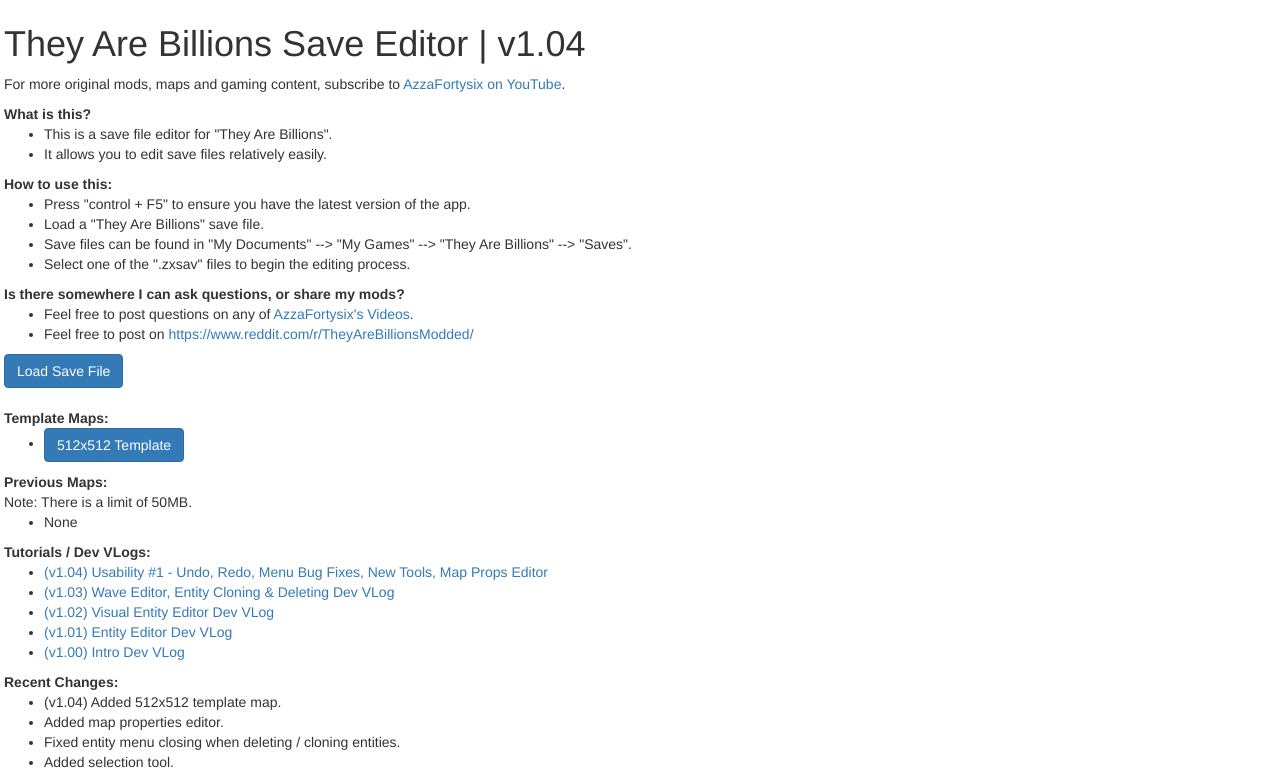
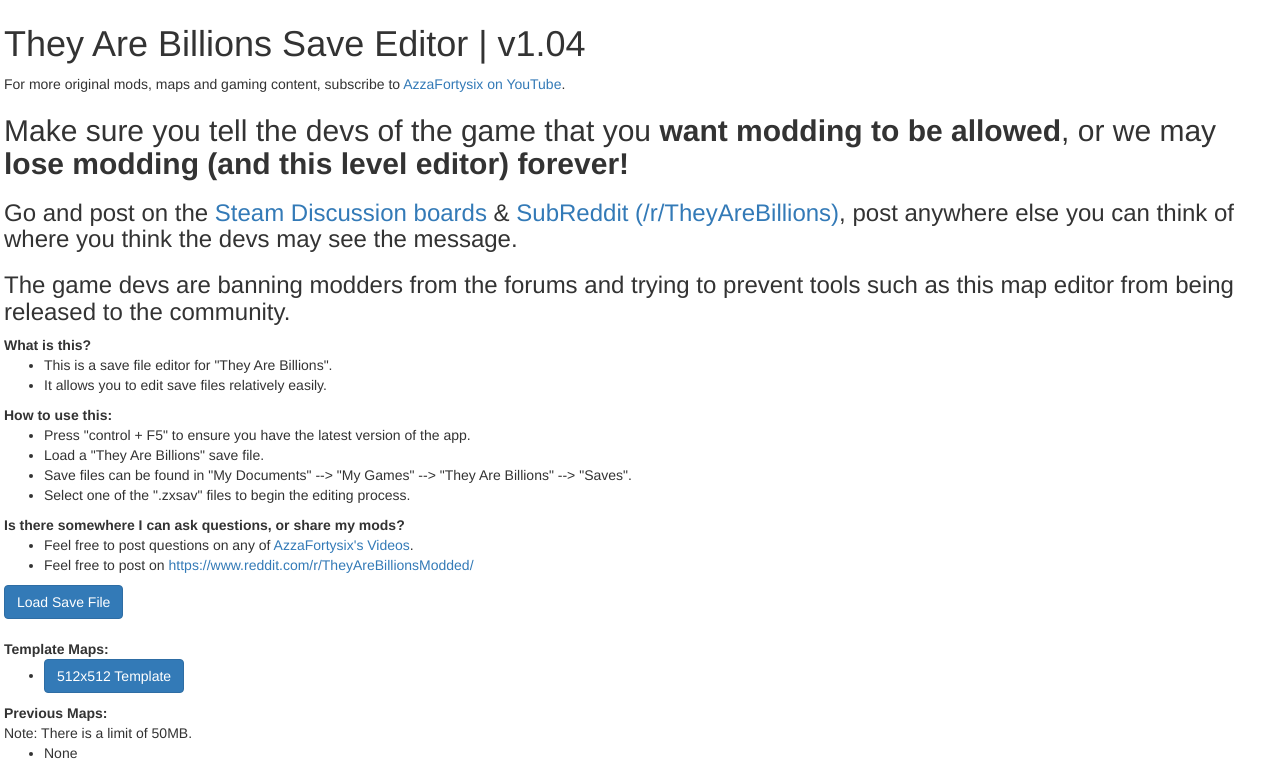
Before and after one commit to ash47/TheyAreBillionsModKit, a plain HTML site: page MapEditorHtml/index.html in a window 1280 px wide. Shown: the top 769 px of the page. Drawn offline with Linux system fonts and the light colour scheme.

Commit message:
added information about the bannings

```diff
--- a/MapEditorHtml/index.html
+++ b/MapEditorHtml/index.html
@@ -30,6 +30,12 @@
 		<div class="instructions">
 			<h1>They Are Billions Save Editor | v1.04</h1>
 			<p>For more original mods, maps and gaming content, subscribe to <a href="https://www.youtube.com/AzzaFortysix/videos" target="_blank">AzzaFortysix on YouTube</a>.</p>
+
+			<h2>Make sure you tell the devs of the game that you <b>want modding to be allowed</b>, or we may <b>lose modding (and this level editor) forever!</b></h2>
+
+			<h3>Go and post on the <a href="https://steamcommunity.com/app/644930/discussions/" target="_blank">Steam Discussion boards</a> &amp; <a href="https://www.reddit.com/r/TheyAreBillions/" target="_blank">SubReddit (/r/TheyAreBillions)</a>, post anywhere else you can think of where you think the devs may see the message.</h3>
+
+			<h3>The game devs are banning modders from the forums and trying to prevent tools such as this map editor from being released to the community.</h3>
 
 			<b>What is this?</b>
 			<ul>
@@ -74,7 +80,7 @@
 		<div class="instructions">
 			<b>Tutorials / Dev VLogs:</b>
 			<ul>
-				<li><a href="https://youtu.be/-SaHRWIOeGg" target="_blank">(v1.04) Usability #1 - Undo, Redo, Menu Bug Fixes, New Tools, Map Props Editor</a></li>
+				<li><a href="https://www.youtube.com/watch?v=pzKA-SCDEOg&feature=youtu.be" target="_blank">(v1.04) Usability #1 - Undo, Redo, Menu Bug Fixes, New Tools, Map Props Editor</a></li>
 				<li><a href="https://youtu.be/-SaHRWIOeGg" target="_blank">(v1.03) Wave Editor, Entity Cloning &amp; Deleting Dev VLog</a></li>
 				<li><a href="https://youtu.be/M2q5kzGbU88" target="_blank">(v1.02) Visual Entity Editor Dev VLog</a></li>
 				<li><a href="https://www.youtube.com/watch?v=XlppfGtDcNs" target="_blank">(v1.01) Entity Editor Dev VLog</a></li>
```
